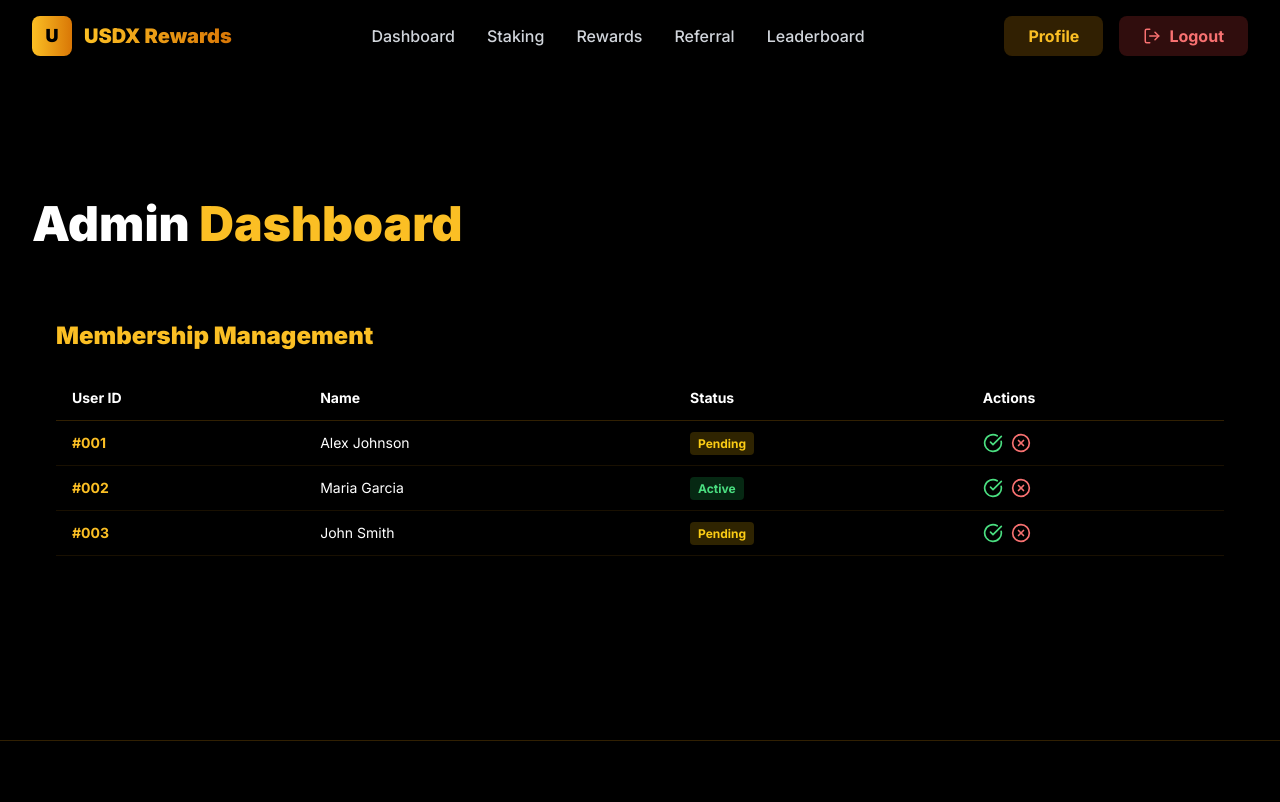
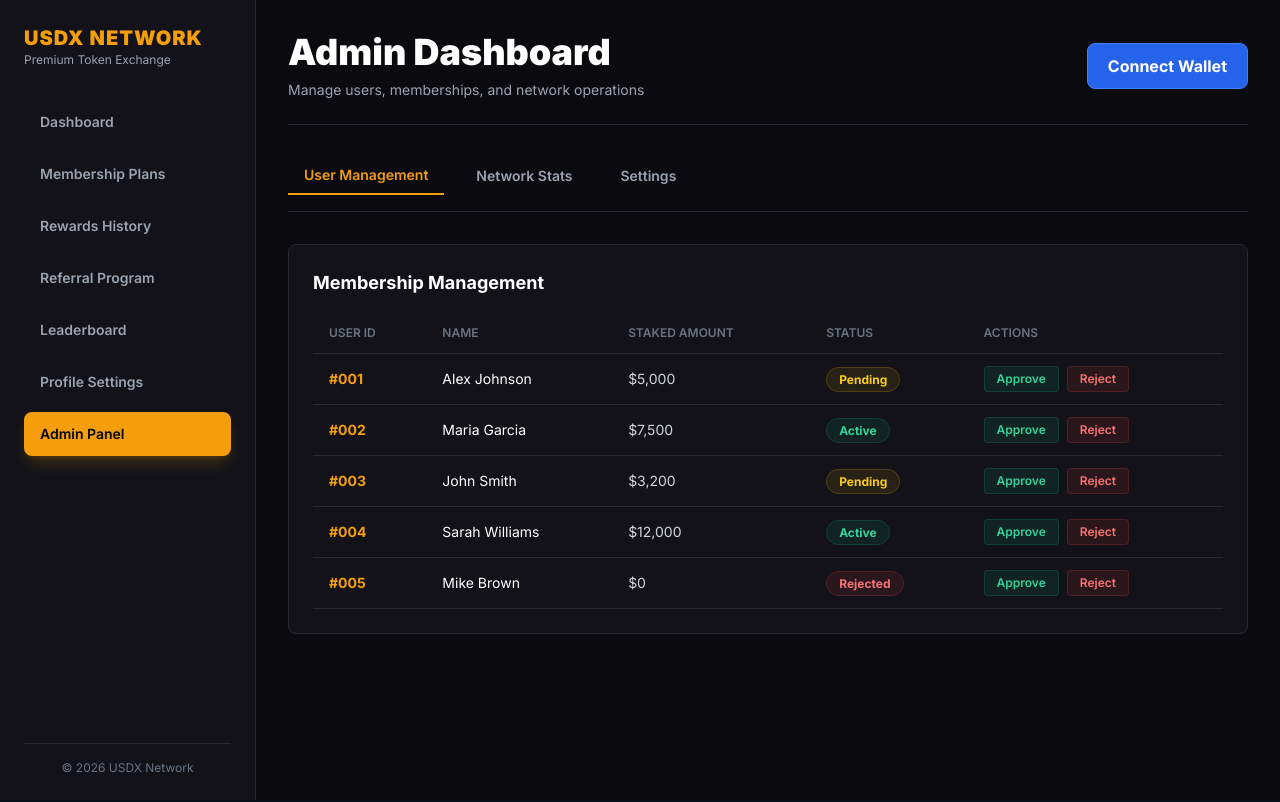
Before and after one commit to usdxofficialdev/-Dead-Token-Exchange-, a Next.js app: page /admin in a window 1280 px wide. Shown: the top 802 px of the page. Built offline with nearby package versions, Linux system fonts and the light colour scheme.

Commit message:
Update page.tsx

```diff
--- a/app/admin/page.tsx
+++ b/app/admin/page.tsx
@@ -1,79 +1,205 @@
-'use client';
+"use client";
 
-import React, { useState } from 'react';
-import { motion } from 'framer-motion';
-import { Navigation } from '@/components/Navigation';
-import { Footer } from '@/components/Footer';
-import { Users, DollarSign, TrendingUp, Settings, CheckCircle, XCircle } from 'lucide-react';
+import React, { useState } from "react";
+import AppLayout from "../components/AppLayout";
 
 export default function AdminPage() {
-  const [activeTab, setActiveTab] = useState('users');
+  const [activeTab, setActiveTab] = useState("users");
 
-  // Dynamic User State
   const [users, setUsers] = useState([
-    { id: '#001', name: 'Alex Johnson', status: 'Pending', staked: '$5,000' },
-    { id: '#002', name: 'Maria Garcia', status: 'Active', staked: '$7,500' },
-    { id: '#003', name: 'John Smith', status: 'Pending', staked: '$3,200' },
+    { id: "#001", name: "Alex Johnson", status: "Pending", staked: "$5,000" },
+    { id: "#002", name: "Maria Garcia", status: "Active", staked: "$7,500" },
+    { id: "#003", name: "John Smith", status: "Pending", staked: "$3,200" },
+    { id: "#004", name: "Sarah Williams", status: "Active", staked: "$12,000" },
+    { id: "#005", name: "Mike Brown", status: "Rejected", staked: "$0" },
   ]);
 
-  // Status Update Function
   const handleStatusChange = (id: string, newStatus: string) => {
     setUsers(prev => prev.map(user =>
       user.id === id ? { ...user, status: newStatus } : user
     ));
   };
 
+  const getStatusColor = (status: string) => {
+    switch(status) {
+      case "Active":
+        return "bg-emerald-500/10 text-emerald-400 border-emerald-500/20";
+      case "Pending":
+        return "bg-yellow-500/10 text-yellow-400 border-yellow-500/20";
+      case "Rejected":
+        return "bg-red-500/10 text-red-400 border-red-500/20";
+      default:
+        return "bg-gray-500/10 text-gray-400 border-gray-500/20";
+    }
+  };
+
   return (
-    <main className="min-h-screen bg-black text-white">
-      <Navigation isLoggedIn={true} onLogout={() => {}} />
+    <AppLayout
+      title="Admin Dashboard"
+      description="Manage users, memberships, and network operations"
+    >
+      {/* Tab Navigation */}
+      <div className="flex gap-4 mb-8 border-b border-[#2A2A35] pb-4">
+        <button
+          onClick={() => setActiveTab("users")}
+          className={`px-4 py-2 font-semibold text-sm transition-all ${
+            activeTab === "users"
+              ? "text-amber-500 border-b-2 border-amber-500"
+              : "text-gray-400 hover:text-white"
+          }`}
+        >
+          User Management
+        </button>
+        <button
+          onClick={() => setActiveTab("stats")}
+          className={`px-4 py-2 font-semibold text-sm transition-all ${
+            activeTab === "stats"
+              ? "text-amber-500 border-b-2 border-amber-500"
+              : "text-gray-400 hover:text-white"
+          }`}
+        >
+          Network Stats
+        </button>
+        <button
+          onClick={() => setActiveTab("settings")}
+          className={`px-4 py-2 font-semibold text-sm transition-all ${
+            activeTab === "settings"
+              ? "text-amber-500 border-b-2 border-amber-500"
+              : "text-gray-400 hover:text-white"
+          }`}
+        >
+          Settings
+        </button>
+      </div>
 
-      <section className="py-20 px-4 md:px-8 pt-32">
-        <div className="max-w-7xl mx-auto">
-          <h1 className="text-5xl font-black mb-12">Admin <span className="text-gold-400">Dashboard</span></h1>
-
-          {/* User Management */}
-          {activeTab === 'users' && (
-            <motion.div className="glass rounded-2xl p-6 overflow-x-auto">
-              <h3 className="text-2xl font-black mb-6 text-gold-400">Membership Management</h3>
+      {/* User Management Tab */}
+      {activeTab === "users" && (
+        <div className="bg-[#121218] border border-[#2A2A35] rounded-lg p-6 overflow-x-auto">
+          <h3 className="text-lg font-bold mb-4 text-white">Membership Management</h3>
           <table className="w-full text-sm">
             <thead>
-                  <tr className="border-b border-gold-500/20">
-                    <th className="text-left py-3 px-4">User ID</th>
-                    <th className="text-left py-3 px-4">Name</th>
-                    <th className="text-left py-3 px-4">Status</th>
-                    <th className="text-left py-3 px-4">Actions</th>
+              <tr className="border-b border-[#2A2A35]">
+                <th className="text-left py-3 px-4 text-gray-500 font-semibold text-xs uppercase">User ID</th>
+                <th className="text-left py-3 px-4 text-gray-500 font-semibold text-xs uppercase">Name</th>
+                <th className="text-left py-3 px-4 text-gray-500 font-semibold text-xs uppercase">Staked Amount</th>
+                <th className="text-left py-3 px-4 text-gray-500 font-semibold text-xs uppercase">Status</th>
+                <th className="text-left py-3 px-4 text-gray-500 font-semibold text-xs uppercase">Actions</th>
               </tr>
             </thead>
             <tbody>
               {users.map((user) => (
-                    <tr key={user.id} className="border-b border-gold-500/10">
-                      <td className="py-3 px-4 text-gold-400 font-bold">{user.id}</td>
-                      <td className="py-3 px-4">{user.name}</td>
+                <tr key={user.id} className="border-b border-[#2A2A35] hover:bg-black/20 transition-colors">
+                  <td className="py-3 px-4 text-amber-500 font-bold">{user.id}</td>
+                  <td className="py-3 px-4 text-white">{user.name}</td>
+                  <td className="py-3 px-4 text-gray-300">{user.staked}</td>
                   <td className="py-3 px-4">
-                        <span className={`px-2 py-1 rounded text-xs font-bold ${
-                          user.status === 'Active' ? 'bg-green-500/20 text-green-400' :
-                          user.status === 'Rejected' ? 'bg-red-500/20 text-red-400' : 'bg-yellow-500/20 text-yellow-400'
-                        }`}>
+                    <span className={`px-3 py-1 rounded-full text-xs font-bold border ${getStatusColor(user.status)}`}>
                       {user.status}
                     </span>
                   </td>
                   <td className="py-3 px-4 flex gap-2">
-                        <button onClick={() => handleStatusChange(user.id, 'Active')} className="text-green-400 hover:text-green-300">
-                          <CheckCircle size={20} />
+                    <button
+                      onClick={() => handleStatusChange(user.id, "Active")}
+                      className="bg-emerald-500/10 text-emerald-400 hover:bg-emerald-500/20 px-3 py-1 rounded text-xs font-semibold transition-all border border-emerald-500/20"
+                    >
+                      Approve
                     </button>
-                        <button onClick={() => handleStatusChange(user.id, 'Rejected')} className="text-red-400 hover:text-red-300">
-                          <XCircle size={20} />
+                    <button
+                      onClick={() => handleStatusChange(user.id, "Rejected")}
+                      className="bg-red-500/10 text-red-400 hover:bg-red-500/20 px-3 py-1 rounded text-xs font-semibold transition-all border border-red-500/20"
+                    >
+                      Reject
                     </button>
                   </td>
                 </tr>
               ))}
             </tbody>
           </table>
-            </motion.div>
+        </div>
       )}
+
+      {/* Network Stats Tab */}
+      {activeTab === "stats" && (
+        <div className="grid grid-cols-1 md:grid-cols-2 lg:grid-cols-4 gap-6">
+          <div className="bg-[#121218] border border-[#2A2A35] p-6 rounded-lg">
+            <p className="text-xs uppercase text-gray-500 font-semibold mb-2">Total Users</p>
+            <h3 className="text-3xl font-black text-white mb-2">1,245</h3>
+            <p className="text-xs text-gray-400">+45 this week</p>
           </div>
-      </section>
-      <Footer />
-    </main>
+
+          <div className="bg-[#121218] border border-[#2A2A35] p-6 rounded-lg">
+            <p className="text-xs uppercase text-gray-500 font-semibold mb-2">Total Staked</p>
+            <h3 className="text-3xl font-black text-amber-500 mb-2">$2.5M</h3>
+            <p className="text-xs text-gray-400">+$250K this week</p>
+          </div>
+
+          <div className="bg-[#121218] border border-[#2A2A35] p-6 rounded-lg">
+            <p className="text-xs uppercase text-gray-500 font-semibold mb-2">Active Stakers</p>
+            <h3 className="text-3xl font-black text-emerald-400 mb-2">892</h3>
+            <p className="text-xs text-gray-400">71.6% of users</p>
+          </div>
+
+          <div className="bg-[#121218] border border-[#2A2A35] p-6 rounded-lg">
+            <p className="text-xs uppercase text-gray-500 font-semibold mb-2">Avg APY</p>
+            <h3 className="text-3xl font-black text-blue-400 mb-2">9.2%</h3>
+            <p className="text-xs text-gray-400">Network wide</p>
+          </div>
+        </div>
+      )}
+
+      {/* Settings Tab */}
+      {activeTab === "settings" && (
+        <div className="grid grid-cols-1 lg:grid-cols-2 gap-6">
+          <div className="bg-[#121218] border border-[#2A2A35] rounded-lg p-6">
+            <h3 className="text-lg font-bold text-amber-500 mb-4">Network Settings</h3>
+            <div className="space-y-4">
+              <div>
+                <label className="block text-xs uppercase text-gray-500 font-semibold mb-2">Min Staking Amount</label>
+                <input
+                  type="number"
+                  defaultValue="10"
+                  className="w-full bg-black/40 border border-[#2A2A35] rounded-lg px-4 py-3 text-sm text-white outline-none focus:border-amber-500/50"
+                />
+              </div>
+              <div>
+                <label className="block text-xs uppercase text-gray-500 font-semibold mb-2">Base APY Rate</label>
+                <input
+                  type="number"
+                  defaultValue="5"
+                  step="0.1"
+                  className="w-full bg-black/40 border border-[#2A2A35] rounded-lg px-4 py-3 text-sm text-white outline-none focus:border-amber-500/50"
+                />
+              </div>
+              <button className="w-full bg-amber-500 text-black font-bold py-3 rounded-lg hover:bg-amber-600 transition-all">
+                Save Settings
+              </button>
+            </div>
+          </div>
+
+          <div className="bg-[#121218] border border-[#2A2A35] rounded-lg p-6">
+            <h3 className="text-lg font-bold text-amber-500 mb-4">System Info</h3>
+            <div className="space-y-3">
+              <div className="flex justify-between items-center">
+                <span className="text-sm text-gray-400">System Status:</span>
+                <span className="text-sm font-bold text-emerald-400">● Operational</span>
+              </div>
+              <div className="flex justify-between items-center">
+                <span className="text-sm text-gray-400">Last Update:</span>
+                <span className="text-sm text-gray-300">Jun 24, 2026</span>
+              </div>
+              <div className="flex justify-between items-center">
+                <span className="text-sm text-gray-400">Version:</span>
+                <span className="text-sm text-gray-300">v1.0.0</span>
+              </div>
+              <div className="border-t border-[#2A2A35] pt-3 mt-3">
+                <button className="w-full border border-amber-500 text-amber-500 font-bold py-2 rounded-lg hover:bg-amber-500/10 transition-all text-sm">
+                  View Full Logs
+                </button>
+              </div>
+            </div>
+          </div>
+        </div>
+      )}
+    </AppLayout>
   );
 }
```
Lines whose indentation alone changed are shown as unchanged.
